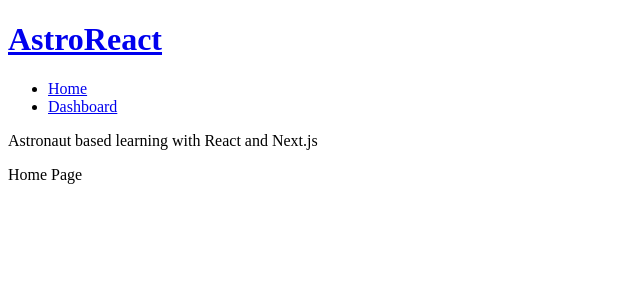
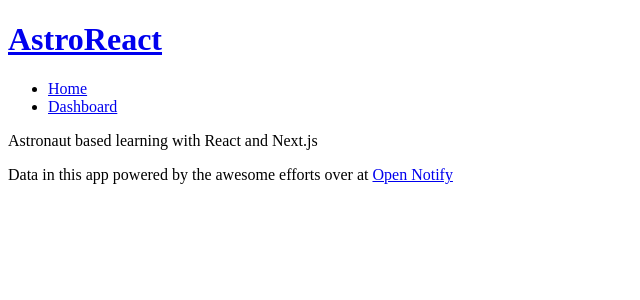
Before and after one commit to jrupslauskas/AstroReact, a Next.js app: page / in a window 1280 px wide. Shown: the top 300 px of the page, without its empty margins (0-640 px from the left). Built offline with nearby package versions, Linux system fonts and the light colour scheme.

Commit message:
Add data source credit

```diff
--- a/src/app/page.tsx
+++ b/src/app/page.tsx
@@ -2,7 +2,7 @@
   return (
     <main>
       <p>Astronaut based learning with React and Next.js</p>
-      <p>Home Page</p>
+      <p>Data in this app powered by the awesome efforts over at <a href="http://open-notify.org" target="_blank" rel="noopener noreferrer">Open Notify</a></p>
     </main>
   )
 }
```
